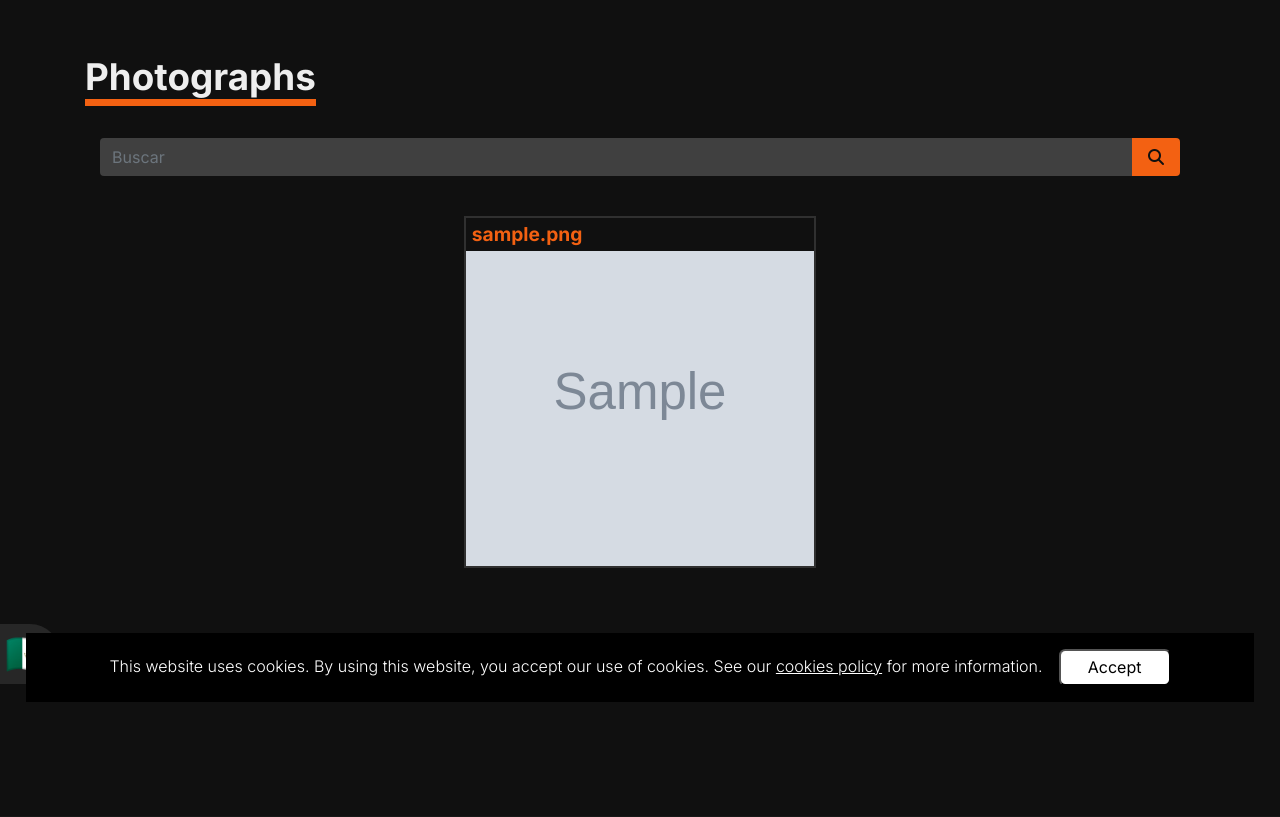
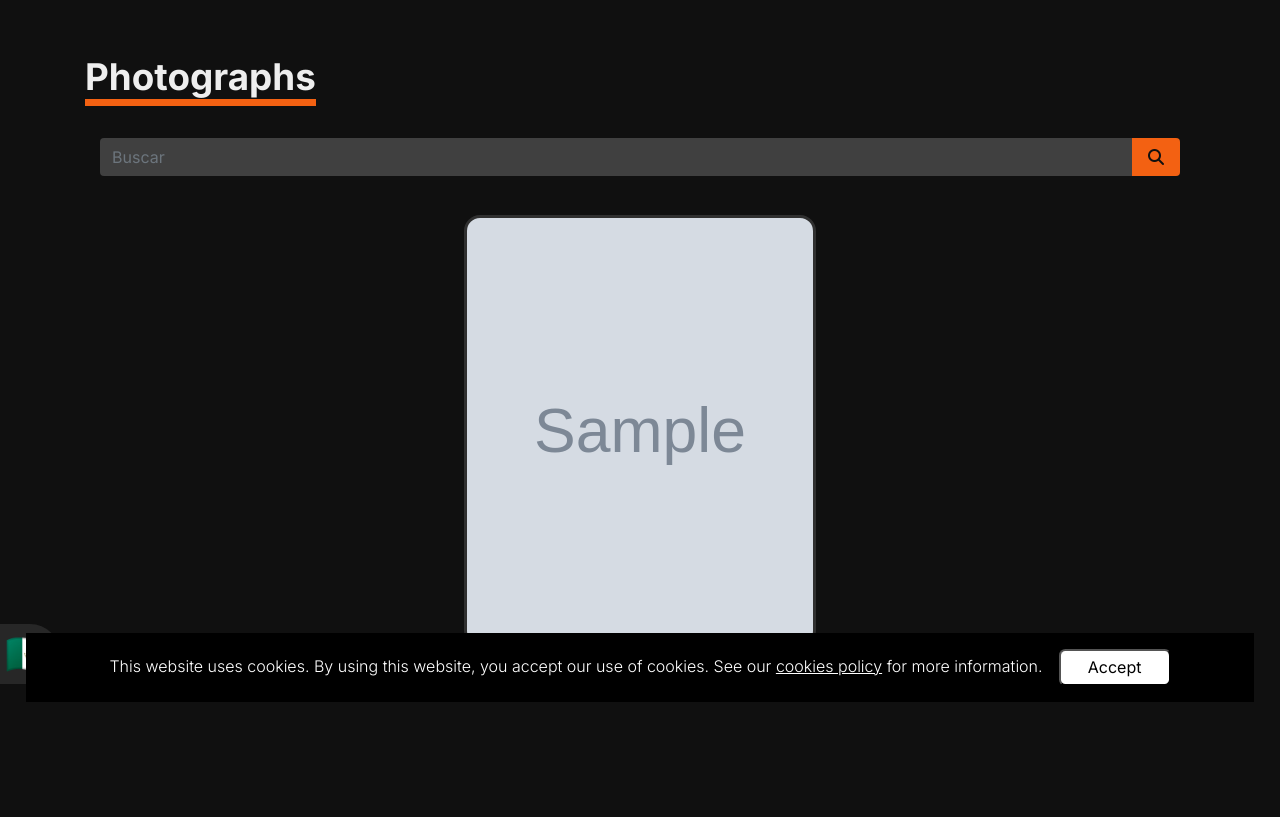
Before and after one commit to bear-rsg/cristero-war-, a Django app: page /es/photographs/ in a window 1280 px wide. Shown: the part 72-889 px from the top of the page. Run offline with Django 4.2, Linux system fonts and the light colour scheme; tables that the repository leaves empty hold one stand-in row (values such as "Sample post"); grey boxes marked "Sample" are stand-in pictures; parts of the project's set-up code (start-up, migrations or seed data) failed here and were passed over; some libraries are stand-ins or nearby versions.

Commit message:
restyled photo list

```diff
--- a/django/core/static/css/custom.css
+++ b/django/core/static/css/custom.css
@@ -477,25 +477,33 @@ main section {
 .photograph-list-items-item {
     display: inline-block;
     width: 22rem;
-    height: 22rem;
-    border: 2px solid #303030;
+    height: 27rem;
+    border: 0.2em solid #303030;
     vertical-align: top;
-    margin: 0.5em 0.4em;
+    margin: 0.4em;
     background-size: cover;
     background-position: center;
+    border-radius: 1em;
+    overflow: hidden;
+    position: relative;
 }
 
 .photograph-list-items-item:hover {
     text-decoration: none;
-    border: 2px solid var(--color-primary);
+    border: 0.2em solid var(--color-primary);
 }
 
 .photograph-list-items-item-text {
+    position: absolute;
+    width: 100%;
+    bottom: 0;
     background: var(--color-black);
-    color: var(--color-primary);
-    font-size: 1.2em;
-    font-weight: bold;
+    color: #CCC;
+    font-size: 1em;
+    text-align: center;
+    font-weight: 400;
     padding: 0.3em;
+    display: none;
 }
 
 #photograph-detail-image {
--- a/django/photographs/templates/photographs/list.html
+++ b/django/photographs/templates/photographs/list.html
@@ -41,4 +41,16 @@
         {% endfor %}
     </div>
 </div>
+
+<script>
+$(document).ready(function(){
+    $('.photograph-list-items-item').on('mouseover', function(){
+        $(this).find('.photograph-list-items-item-text').show();
+    });
+    $('.photograph-list-items-item').on('mouseout', function(){
+        $(this).find('.photograph-list-items-item-text').hide();
+    });
+});
+</script>
+
 {% endblock %}
```
